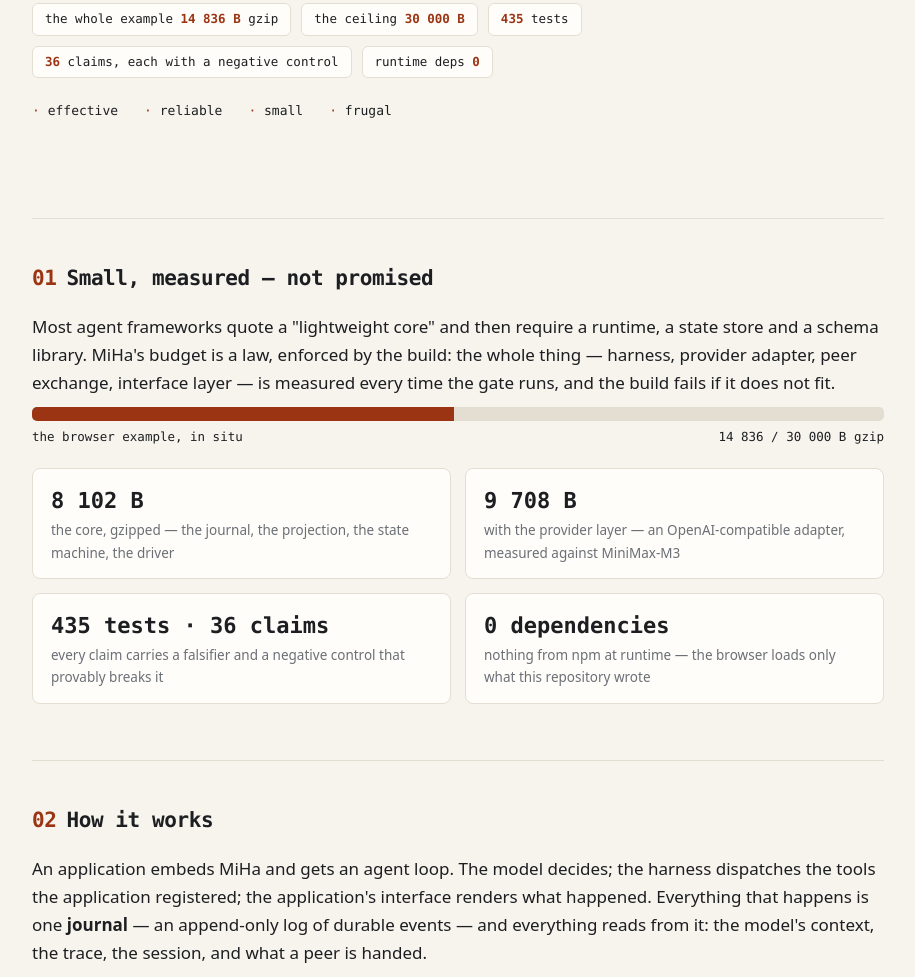
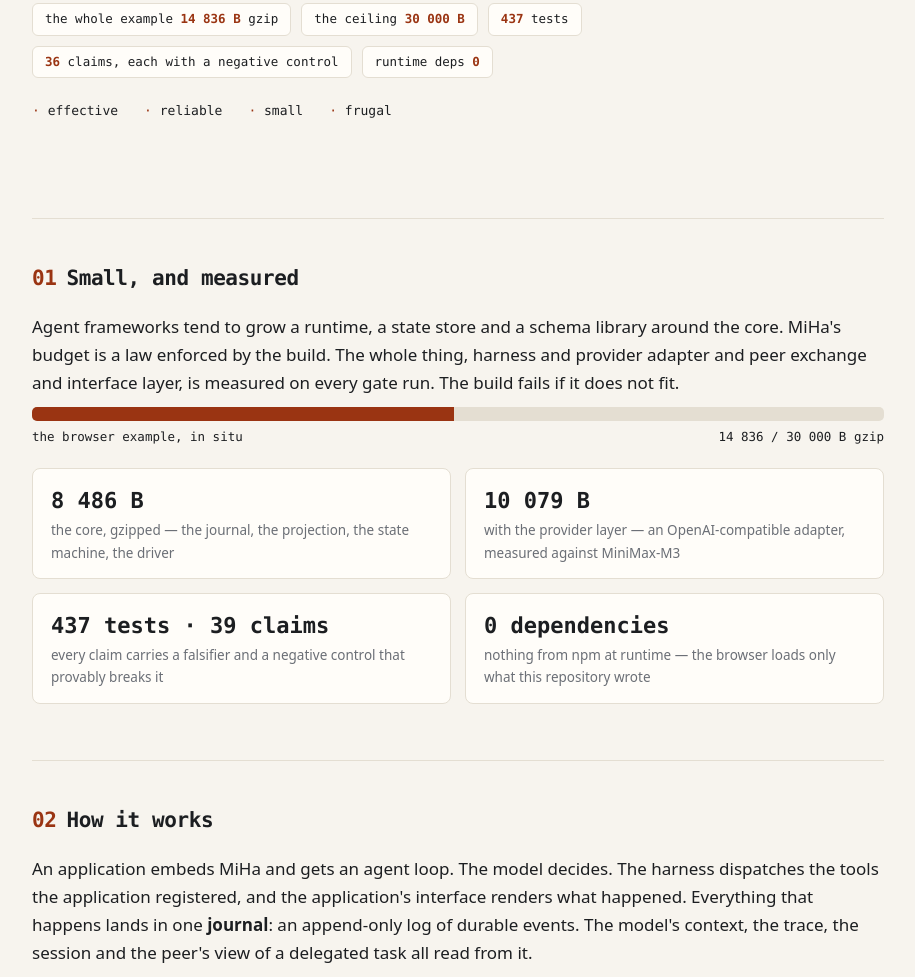
Before and after one commit to 11111000000/MiHa, a website: page site/index.html in a window 1280 px wide. Shown: the part 223-1200 px from the top of the page, without its empty margins (182-1097 px from the left). Drawn offline with Linux system fonts and the light colour scheme.

Commit message:
style: the site and README read like the repo talks
A humanize pass over the public copy. What changed:

- the em-dash density on the site dropped from 47 to 40, and every
  remaining one sits in a diagram label, a table row or a definitional
  list - the prose paragraphs carry at most one each;
- the 'X - not Y' tails are gone: 'measured, not promised' became
  'Small, and measured' with the build-fails sentence doing the work,
  'the harness's laws - not your configuration' became two sentences
  that state both sides, the footer states where the numbers come from;
- the competitor jab ('Most agent frameworks quote...') became a
  statement about what frameworks tend to do;
- the core's four negations ('No I/O, no clock, no storage, no policy')
  became an affirmative sentence with the I/O placed where it belongs;
- the README's pi paragraph states pi's model and MiHa's boundary as two
  facts instead of a refuse/keep parallelism.

The numbers were synced to the fresh build while at it: 437 tests, 39
claims, the core at 8 486 B, with the provider at 10 079 B. Per-claim
check: every fact and claim of the old copy survives the new one; nothing
invented. The republished site serves the new copy.

```diff
--- a/site/index.html
+++ b/site/index.html
@@ -140,11 +140,11 @@
     </svg>
     <div class="brand">MiHa</div>
   </div>
-  <p class="tagline">A browser-first agent harness with a symmetric peer, written for embedding into any application.</p>
+  <p class="tagline">A browser-first agent harness with an optional peer, written for embedding into any application.</p>
   <div class="badges">
     <span class="badge">the whole example <b>14 836 B</b> gzip</span>
     <span class="badge">the ceiling <b>30 000 B</b></span>
-    <span class="badge"><b>435</b> tests</span>
+    <span class="badge"><b>437</b> tests</span>
     <span class="badge"><b>36</b> claims, each with a negative control</span>
     <span class="badge">runtime deps <b>0</b></span>
   </div>
@@ -154,28 +154,28 @@
 </header>
 
 <section id="small">
-  <h2><span class="no">01</span>Small, measured — not promised</h2>
-  <p>Most agent frameworks quote a "lightweight core" and then require a runtime, a
-  state store and a schema library. MiHa's budget is a law, enforced by the build:
-  the whole thing — harness, provider adapter, peer exchange, interface layer — is
-  measured every time the gate runs, and the build fails if it does not fit.</p>
+  <h2><span class="no">01</span>Small, and measured</h2>
+  <p>Agent frameworks tend to grow a runtime, a state store and a schema library
+  around the core. MiHa's budget is a law enforced by the build. The whole thing,
+  harness and provider adapter and peer exchange and interface layer, is measured on
+  every gate run. The build fails if it does not fit.</p>
   <div class="bar"><i style="width: 49.5%"></i></div>
   <div class="bar-label"><span>the browser example, in situ</span><span>14 836 / 30 000 B gzip</span></div>
   <div class="grid2">
-    <div class="stat"><b>8 102 B</b><div class="muted">the core, gzipped — the journal, the projection, the state machine, the driver</div></div>
-    <div class="stat"><b>9 708 B</b><div class="muted">with the provider layer — an OpenAI-compatible adapter, measured against MiniMax-M3</div></div>
-    <div class="stat"><b>435 tests · 36 claims</b><div class="muted">every claim carries a falsifier and a negative control that provably breaks it</div></div>
+    <div class="stat"><b>8 486 B</b><div class="muted">the core, gzipped — the journal, the projection, the state machine, the driver</div></div>
+    <div class="stat"><b>10 079 B</b><div class="muted">with the provider layer — an OpenAI-compatible adapter, measured against MiniMax-M3</div></div>
+    <div class="stat"><b>437 tests · 39 claims</b><div class="muted">every claim carries a falsifier and a negative control that provably breaks it</div></div>
     <div class="stat"><b>0 dependencies</b><div class="muted">nothing from npm at runtime — the browser loads only what this repository wrote</div></div>
   </div>
 </section>
 
 <section id="how">
   <h2><span class="no">02</span>How it works</h2>
-  <p>An application embeds MiHa and gets an agent loop. The model decides; the harness
-  dispatches the tools the application registered; the application's interface renders
-  what happened. Everything that happens is one <strong>journal</strong> — an append-only
-  log of durable events — and everything reads from it: the model's context, the trace,
-  the session, and what a peer is handed.</p>
+  <p>An application embeds MiHa and gets an agent loop. The model decides. The harness
+  dispatches the tools the application registered, and the application's interface
+  renders what happened. Everything that happens lands in one <strong>journal</strong>:
+  an append-only log of durable events. The model's context, the trace, the session and
+  the peer's view of a delegated task all read from it.</p>
 
   <div class="diagram">
   <svg viewBox="0 0 920 550" role="img" aria-label="the host surface, the driver, the core, the journal and the projection">
@@ -457,8 +457,9 @@
 <span class="k">const</span> run = runAgent(config, host, { message: userMessage(<span class="s">"read notes.txt"</span>) });
 <span class="k">for await</span> (<span class="k">const</span> event <span class="k">of</span> run) render(event);       <span class="c">// the live view</span>
 <span class="k">const</span> outcome = <span class="k">await</span> run.result();                  <span class="c">// completed | cancelled | failed | limitReached</span></pre>
-  <p class="muted">That is the whole embedding surface. The budgets, the pairing, the pairing's
-  survival and the journal's shape are the harness's laws — not your configuration.</p>
+  <p class="muted">That is the whole embedding surface. The budgets, the pairing and the
+  journal's shape are laws of the harness. Your configuration picks the provider, the
+  tools and the deadlines.</p>
 </section>
 
 <section id="example">
@@ -474,8 +475,8 @@
 
 <section id="refuses">
   <h2><span class="no">08</span>What it refuses to be</h2>
-  <p>A harness is defined as much by what it will not carry. Each of these was
-  considered, measured or prototyped — and refused, with the reason written down.</p>
+  <p>The refusal list is part of the design. Each item below was considered, measured
+  or prototyped, and refused with the reason written down.</p>
   <ul class="refusals">
     <li><b>a model catalogue</b> — the host owns the model</li>
     <li><b>a permission engine</b> — the host owns the policy; the core carries one async hook to it</li>
@@ -503,7 +504,7 @@
 
 <footer>
   <div>MIT · <a class="mono" href="https://github.com/11111000000/MiHa">github.com/11111000000/MiHa</a></div>
-  <div class="mono" style="margin-top:6px">the numbers on this page are measured by the build, not typed in — <span class="mono">scripts/check-budget.mjs</span> and <span class="mono">mathc run</span> decide.</div>
+  <div class="mono" style="margin-top:6px">the numbers on this page come from the build. <span class="mono">scripts/check-budget.mjs</span> and <span class="mono">mathc run</span> decide.</div>
 </footer>
 
 </div>
```
Also changed, not shown: README.md.
